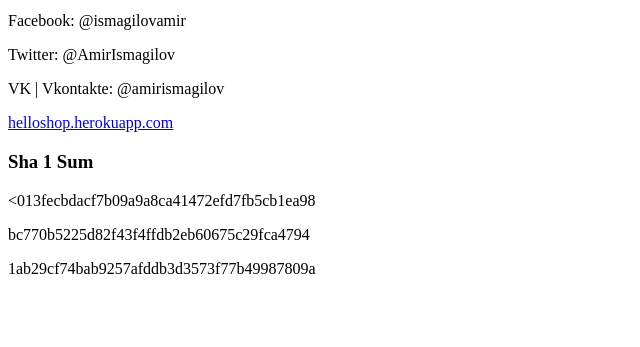
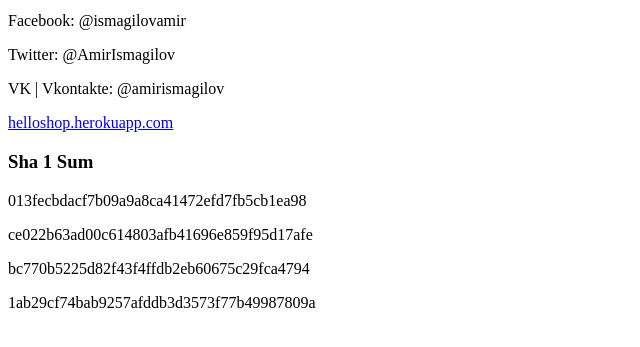
Before and after one commit to planprm/bymerang, a PHP site: page / in a window 1280 px wide. Shown: the part 179-526 px from the top of the page, without its empty margins (0-640 px from the left). Run offline with PHP 8.4, Linux system fonts and the light colour scheme.

Commit message:
Update index.php

```diff
--- a/index.php
+++ b/index.php
@@ -14,8 +14,8 @@
         echo "<p>VK | Vkontakte: @amirismagilov</p>";
         echo "<p><a href='helloshop.herokuapp.com'>helloshop.herokuapp.com</a></p>";
         echo "<h3>Sha 1 Sum</h3>";
-        echo "<p><013fecbdacf7b09a9a8ca41472efd7fb5cb1ea98<p>";
-        echo "<p><ce022b63ad00c614803afb41696e859f95d17afe/p>";
+        echo "<p>013fecbdacf7b09a9a8ca41472efd7fb5cb1ea98</p>";
+        echo "<p>ce022b63ad00c614803afb41696e859f95d17afe</p>";
         echo "<p>bc770b5225d82f43f4ffdb2eb60675c29fca4794</p>";
         echo "<p>1ab29cf74bab9257afddb3d3573f77b49987809a</p>";
      ?>
```
